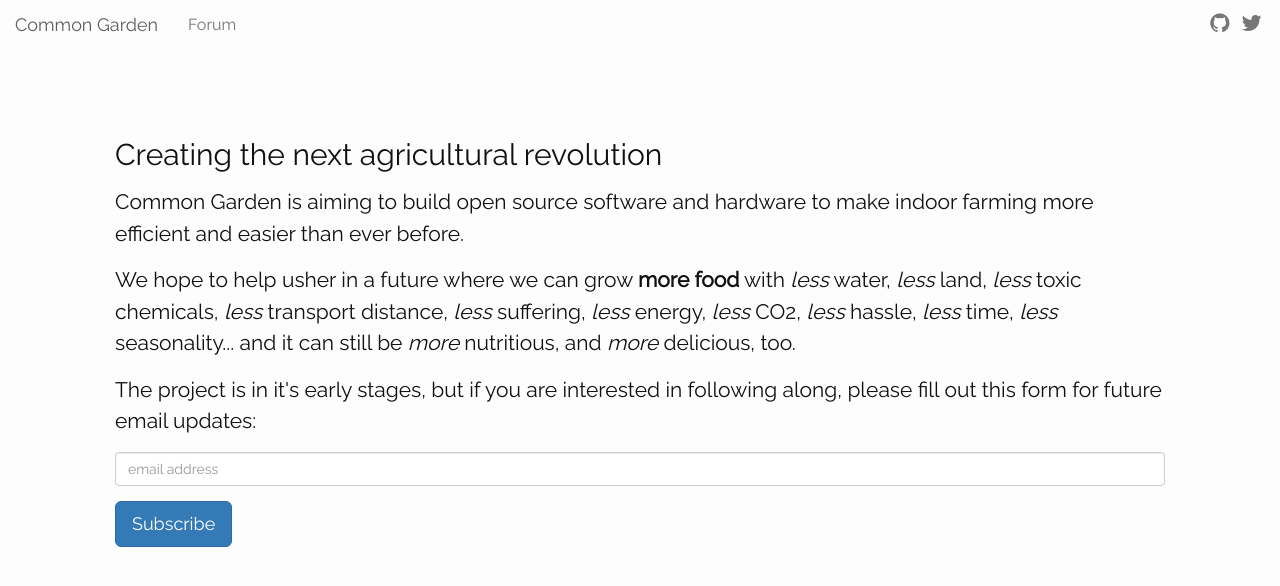
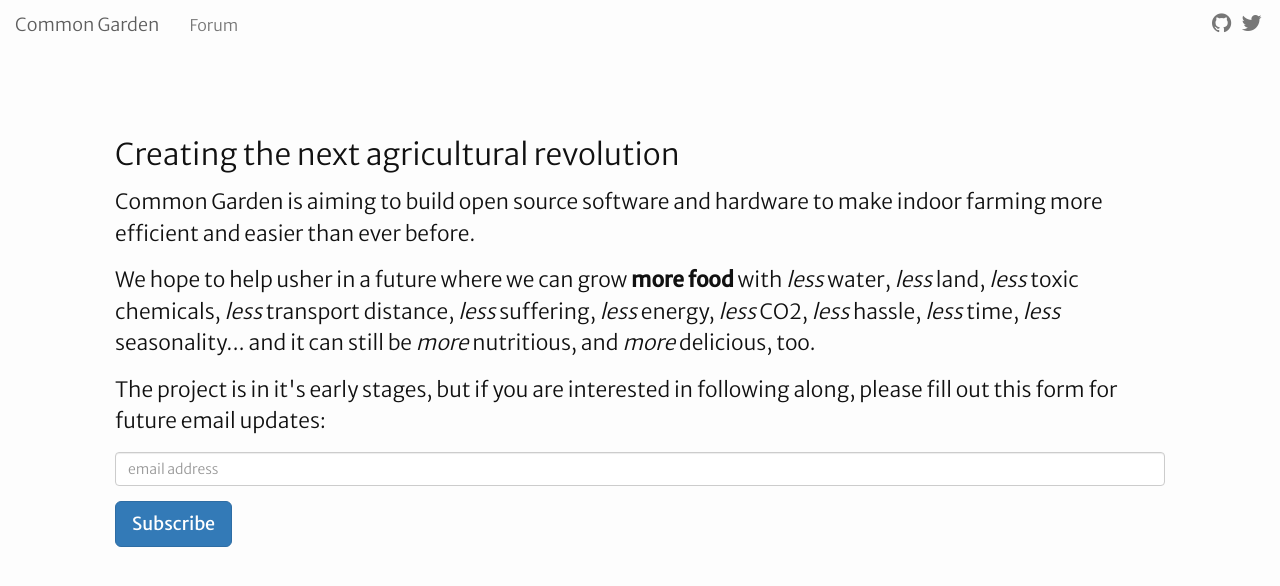
Before and after one commit to CommonGarden/Website, a Jekyll site: the page built from index.html, in a window 1280 px wide. Shown: the top 586 px of the page. Built offline with Jekyll 4.4.1, drawn with Linux system fonts in a browser that asks for light colours; nearby versions of some CDN libraries.

Commit message:
Change font.

```diff
--- a/_sass/_variables.scss
+++ b/_sass/_variables.scss
@@ -1,7 +1,7 @@
-@import url(http://fonts.googleapis.com/css?family=Raleway);
+@import url(https://fonts.googleapis.com/css?family=Merriweather+Sans:400,300);
 
 // Our variables
-$base-font-family: 'Raleway', Helvetica, Arial, sans-serif;
+$base-font-family: 'Merriweather Sans', Helvetica, Arial, sans-serif;
 $base-font-size:   16px;
 $small-font-size:  $base-font-size * 0.875;
 $base-line-height: 1.5;
```
